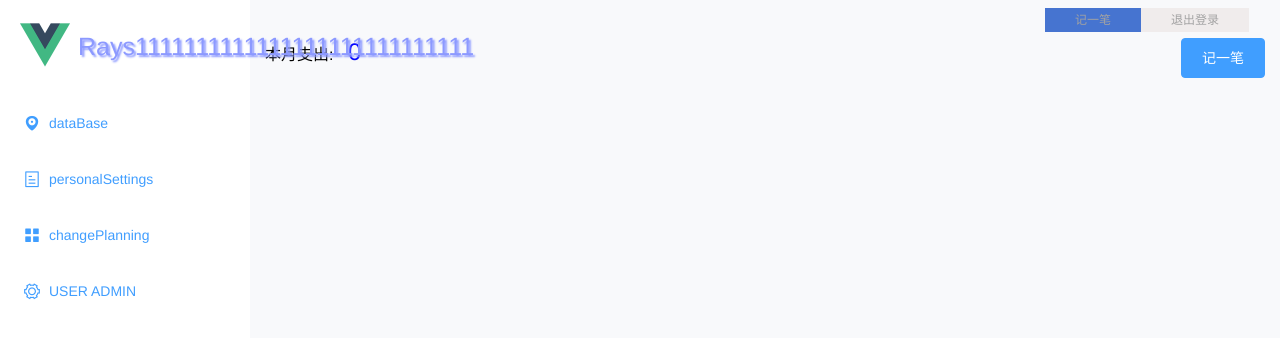
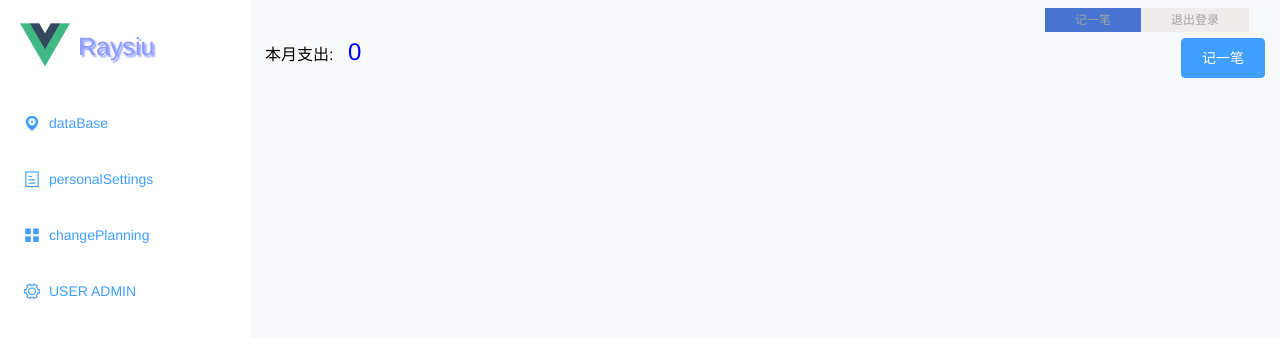
Before and after one commit to hzkLucky/frontend, a Vue app: page /#/personalSettings in a window 1280 px wide. Shown: the top 338 px of the page. Built offline with nearby package versions, Linux system fonts and the light colour scheme.

Commit message:
[haozk1] #N/A 代码同步

```diff
--- a/src/components/ui/NavMenu.vue
+++ b/src/components/ui/NavMenu.vue
@@ -3,7 +3,7 @@
    <div class="info">
        <div class="info__logo">
            <img src="../../assets/logo.png" alt="">
-           <span class="info__name">Rays1111111111111111111111111111</span>
+           <span class="info__name">Raysiu</span>
        </div>
    </div>
    <div class="menu-content">
```
